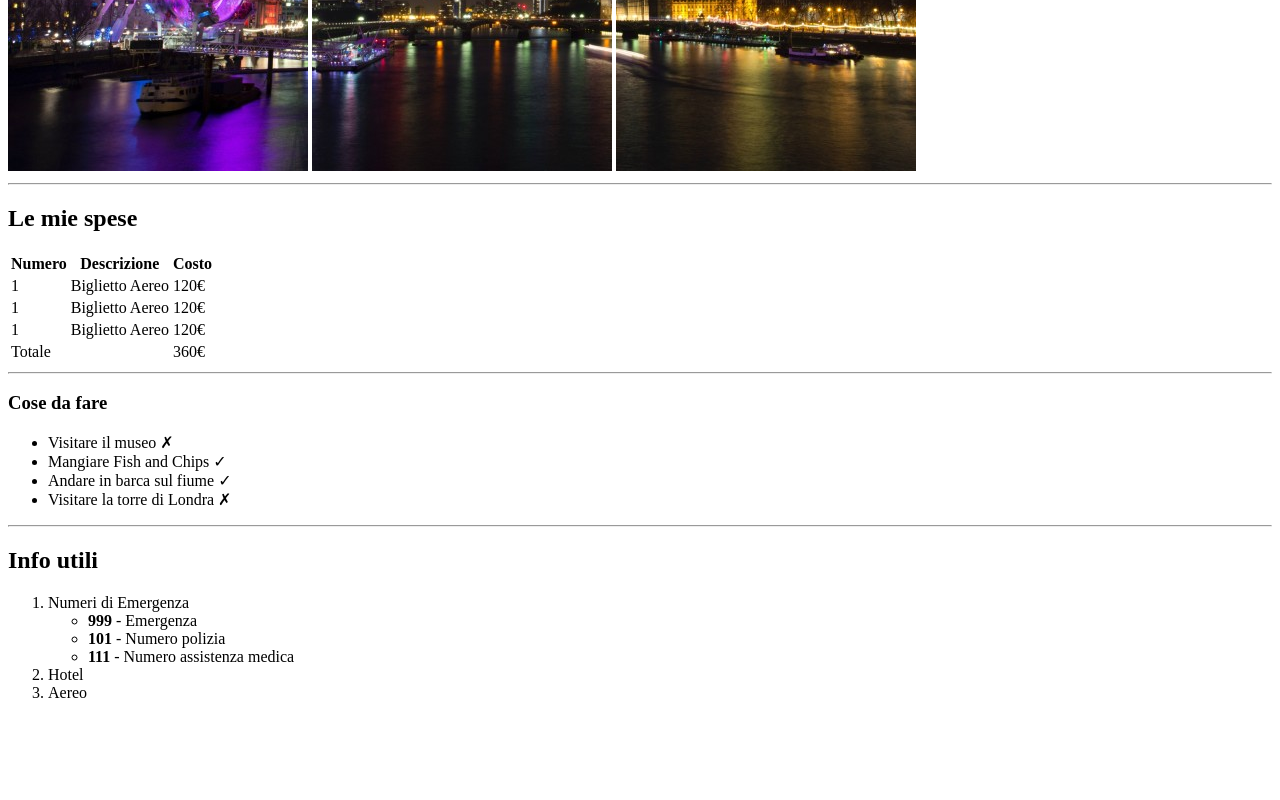
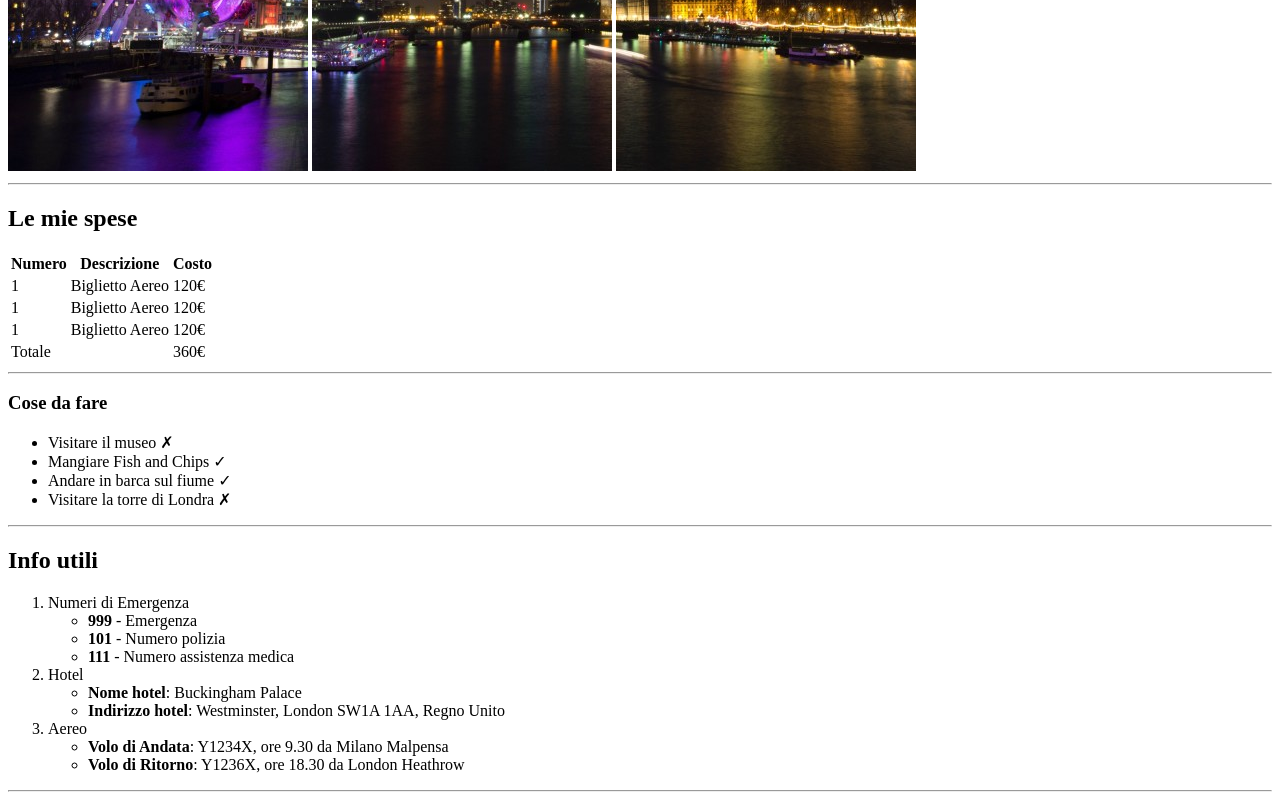
Before and after one commit to Johnnyfromtheblock4/html-london-trip, a plain HTML site: page index.html in a window 1280 px wide. Shown: the part 509-1309 px from the top of the page. Before the commit the page ends 1227 px from the top, so only its background shows below. Drawn offline with Linux system fonts and the light colour scheme.

Commit message:
[end] info utili

```diff
--- a/index.html
+++ b/index.html
@@ -85,9 +85,20 @@
             <li> <strong>111</strong> - Numero assistenza medica</li>
           </ul>
         </li>
-        <li>Hotel</li>
-        <li>Aereo</li>
+                <li>Hotel
+          <ul>
+            <li><strong>Nome hotel</strong>: Buckingham Palace</li>
+            <li><strong>Indirizzo hotel</strong>: Westminster, London SW1A 1AA, Regno Unito</li>
+          </ul>
+        </li>
+        <li>Aereo
+          <ul>
+            <li><strong>Volo di Andata</strong>: Y1234X, ore 9.30 da Milano Malpensa</li>
+            <li><strong>Volo di Ritorno</strong>: Y1236X, ore 18.30 da London Heathrow</li>
+          </ul>
+        </li>
       </ol>
+      <hr>
     </section>
     <!-- /info utili -->
 
```
